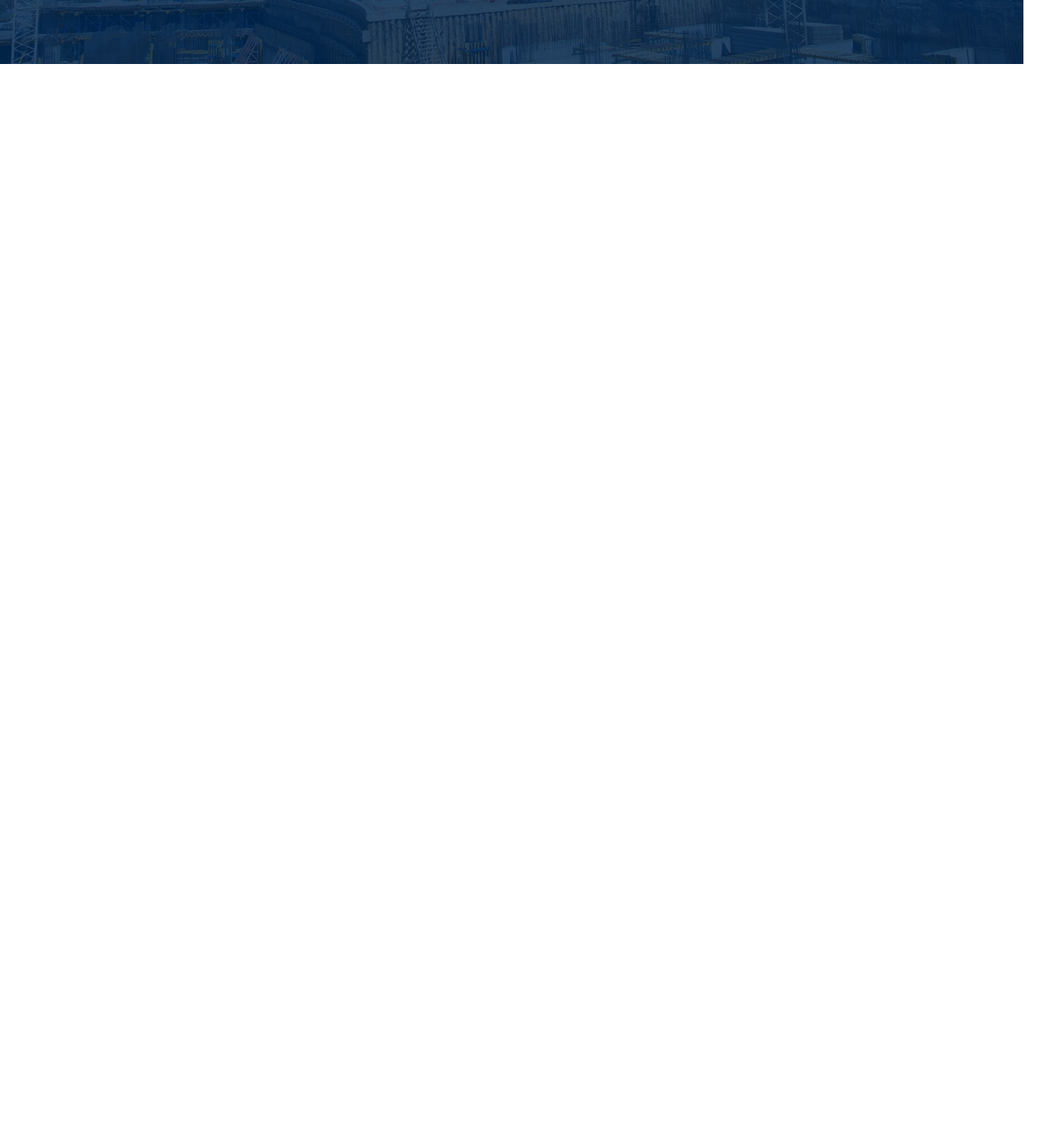
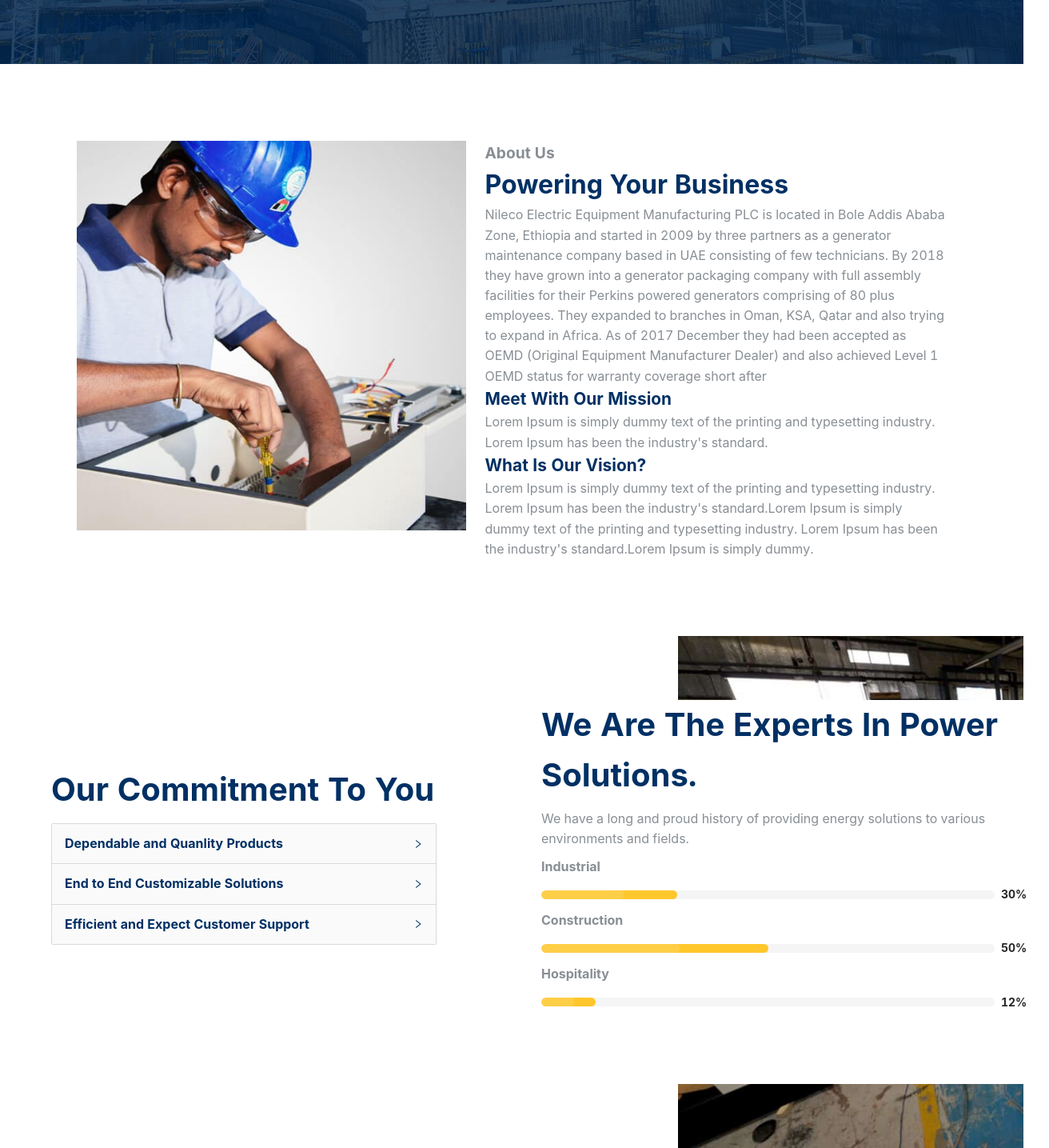
Before and after one commit to liferacer23/special-guacamole, a Next.js app: page /about in a window 1280 px wide. Shown: the part 304-1739 px from the top of the page at 80% size, 1312 px wide, since content can reach past the window. Before the commit the page ends 800 px from the top, so only its background shows below. Built offline with nearby package versions, Linux system fonts and the light colour scheme.

Commit message:
Commitment Section complete

```diff
--- a/pages/about.js
+++ b/pages/about.js
@@ -3,7 +3,56 @@ import styled from "styled-components";
 import titleBar from "../assets/titlebar-bg.jpg";
 import { Flex, Text } from "../components/Base";
 import { AiOutlineHome } from "react-icons/ai";
+import Progress from "antd/lib/progress";
+import Collapse from "antd/lib/collapse";
+import powerSection from "../assets/About-Us-Main.jpg";
+import commitmentImage from "../assets/About-Us-Lowerf.jpg";
+import Image from "next/image";
 import Link from "next/link";
+import Head from "next/head";
+
+const HeaderText = styled.span`
+  color:rgba(0, 48, 100, 1);
+    font-size:2.5rem;
+    font-weight:bold;
+    text-align:left;
+    @media
+    (max-width: 768px) {
+    font-size: 1rem;
+  }
+`;
+const text = `
+  A dog is a type of domesticated animal.
+  Known for its loyalty and faithfulness,
+  it can be found as a welcome guest in many households across the world.
+`;
+const { Panel: antDpanel } = Collapse;
+
+const Panel = styled(antDpanel)`
+  width: 30rem;
+
+  @media (max-width: 768px) {
+    width: 95%;
+  }
+  &.ant-collapse-item-active {
+    background: rgb(255, 199, 44);
+    font-size: 1rem;
+    color: #fff !important;
+    .ant-collapse-header {
+      fontsize: 25px;
+      color: #fff !important;
+      font-weight: bold;
+    }
+  }
+  &.ant-collapse-item {
+    font-size: 1rem;
+    .ant-collapse-header {
+      font-size: 1rem;
+      color: rgba(0, 48, 100, 1);
+      font-weight: bold;
+    }
+  }
+`;
 const StyledDiv = styled.div`
   background-image: url(${titleBar.src});
   background-size: cover;
@@ -26,7 +75,52 @@ const StyledDiv = styled.div`
     margin-top: 0;
   }
 `;
-
+const PowerSectionContainer = styled.section`
+  width: 100%;
+  padding: 6rem;
+`;
+const AboutDescription = styled.div`
+  display: flex;
+  align-items: start;
+  justify-content: start;
+  flex-direction: column;
+  width: 60%;
+  height: 100%;
+  position: relative;
+  @media (max-width: 768px) {
+    width: 100%;
+  }
+`;
+const CommitmentSection = styled.section`
+  height: 40rem;
+  width: 100%;
+  position: relative;
+`;
+const CommitmentInsideSection = styled.section`
+  width: 27rem;
+  height: 40rem;
+  background-size: cover;
+  position: relative;
+  background-image: url(${commitmentImage.src});
+  @media (max-width: 768px) {
+    width: 100%;
+  }
+`;
+const CommitmentContent = styled.div`
+  height: 30rem;
+  width: 80rem;
+  background-color: #fff;
+  padding: 0 2rem;
+  position: absolute;
+  inset: 5rem 2rem 2rem 2rem;
+  position: absolute;
+  @media (max-width: 768px) {
+    padding: 2rem;
+    width: 95%;
+    inset: 1rem 1rem 1rem 1rem;
+    height: 100%;
+  }
+`;
 const About = () => {
   return (
     <>
@@ -49,7 +143,8 @@ const About = () => {
                 fontWeight="bold"
                 cursor="pointer"
               >
-                <AiOutlineHome />
+                <AiOutlineHome style={{ fontSize: "1rem" }} />
+                <> </>
                 Home
               </Text>
             </Link>
@@ -66,6 +161,137 @@ const About = () => {
           </Flex>
         </Flex>
       </StyledDiv>
+      <PowerSectionContainer>
+        <Flex alignItems="start" gap="1.5rem">
+          <Image src={powerSection} width={550} height={550} />
+          <AboutDescription>
+            <Text
+              color="rgb(136,142,148)"
+              fontSize="1.2rem"
+              fontWeight="bold"
+              textAlign="left"
+            >
+              {" "}
+              About Us
+            </Text>
+            <Text
+              color="rgba(0, 48, 100, 1)"
+              fontSize="2rem"
+              fontWeight="bold"
+              textAlign="left"
+            >
+              {" "}
+              Powering Your Business
+            </Text>
+            <Text color="rgb(136,142,148)" fontSize="1rem" textAlign="left">
+              {" "}
+              Nileco Electric Equipment Manufacturing PLC is located in Bole
+              Addis Ababa Zone, Ethiopia and started in 2009 by three partners
+              as a generator maintenance company based in UAE consisting of few
+              technicians. By 2018 they have grown into a generator packaging
+              company with full assembly facilities for their Perkins powered
+              generators comprising of 80 plus employees. They expanded to
+              branches in Oman, KSA, Qatar and also trying to expand in Africa.
+              As of 2017 December they had been accepted as OEMD (Original
+              Equipment Manufacturer Dealer) and also achieved Level 1 OEMD
+              status for warranty coverage short after
+            </Text>
+            <Text
+              color="rgba(0, 48, 100, 1)"
+              fontSize="1.3rem"
+              fontWeight="bold"
+              textAlign="left"
+            >
+              Meet With Our Mission
+            </Text>
+            <Text color="rgb(136,142,148)" fontSize="1rem" textAlign="left">
+              Lorem Ipsum is simply dummy text of the printing and typesetting
+              industry. Lorem Ipsum has been the industry's standard.
+            </Text>
+            <Text
+              color="rgba(0, 48, 100, 1)"
+              fontSize="1.3rem"
+              fontWeight="bold"
+              textAlign="left"
+            >
+              What Is Our Vision?
+            </Text>
+            <Text color="rgb(136,142,148)" fontSize="1rem" textAlign="left">
+              Lorem Ipsum is simply dummy text of the printing and typesetting
+              industry. Lorem Ipsum has been the industry's standard.Lorem Ipsum
+              is simply dummy text of the printing and typesetting industry.
+              Lorem Ipsum has been the industry's standard.Lorem Ipsum is simply
+              dummy.
+            </Text>
+          </AboutDescription>
+        </Flex>
+      </PowerSectionContainer>
+      <CommitmentSection>
+        <Flex justifyContent="end">
+          <CommitmentInsideSection></CommitmentInsideSection>
+        </Flex>
+        <CommitmentContent>
+          <Flex>
+            <Flex direction="column" alignItems="start">
+              <HeaderText
+              >
+                Our Commitment To You
+              </HeaderText>
+              <Collapse accordion expandIconPosition="end">
+                <Panel header={"Dependable and Quanlity Products"} key="1">
+                  <p>{text}</p>
+                </Panel>
+                <Panel header={"End to End Customizable Solutions"} key="2">
+                  <p>{text}</p>
+                </Panel>
+                <Panel header={"Efficient and Expect Customer Support"} key="3">
+                  <p>{text}</p>
+                </Panel>
+              </Collapse>
+            </Flex>
+            <Flex direction="column" alignItems="start">
+              <HeaderText>We Are The Experts In Power Solutions.</HeaderText>
+              <Text color="rgb(136,142,148)" fontSize="1rem" textAlign="left">
+                We have a long and proud history of providing energy solutions
+                to various environments and fields.
+              </Text>
+              <Text color="rgb(136,142,148)" fontSize="1rem" fontWeight="bold">
+                Industrial
+              </Text>
+              <Progress
+                strokeColor={"rgb(255, 199, 44)"}
+                strokeWidth={11}
+                percent={30}
+                size="large"
+                status="active"
+                style={{ fontWeight: "bold", color: "rgba(0, 48, 100, 1)" }}
+              />
+              <Text color="rgb(136,142,148)" fontSize="1rem" fontWeight="bold">
+                Construction
+              </Text>
+              <Progress
+                strokeColor={"rgb(255, 199, 44)"}
+                strokeWidth={11}
+                percent={50}
+                size="large"
+                status="active"
+                style={{ fontWeight: "bold", color: "rgba(0, 48, 100, 1)" }}
+              />
+              <Text color="rgb(136,142,148)" fontSize="1rem" fontWeight="bold">
+                Hospitality
+              </Text>
+              <Progress
+                strokeColor={"rgb(255, 199, 44)"}
+                strokeWidth={11}
+                percent={12}
+                size="large"
+                status="active"
+                style={{ fontWeight: "bold", color: "rgba(0, 48, 100, 1)" }}
+              />
+            </Flex>
+          </Flex>
+        </CommitmentContent>
+      </CommitmentSection>
     </>
   );
 };
```
